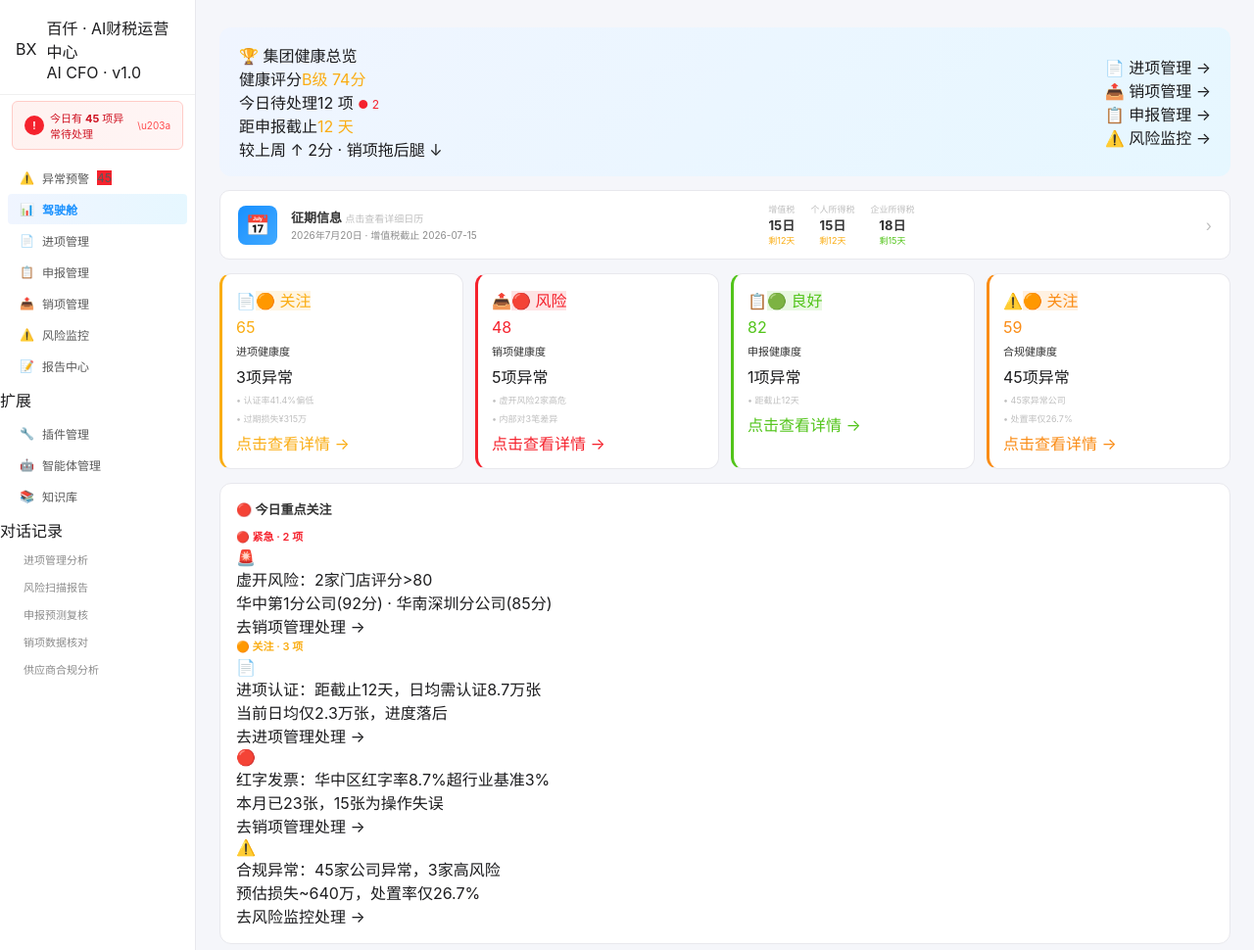
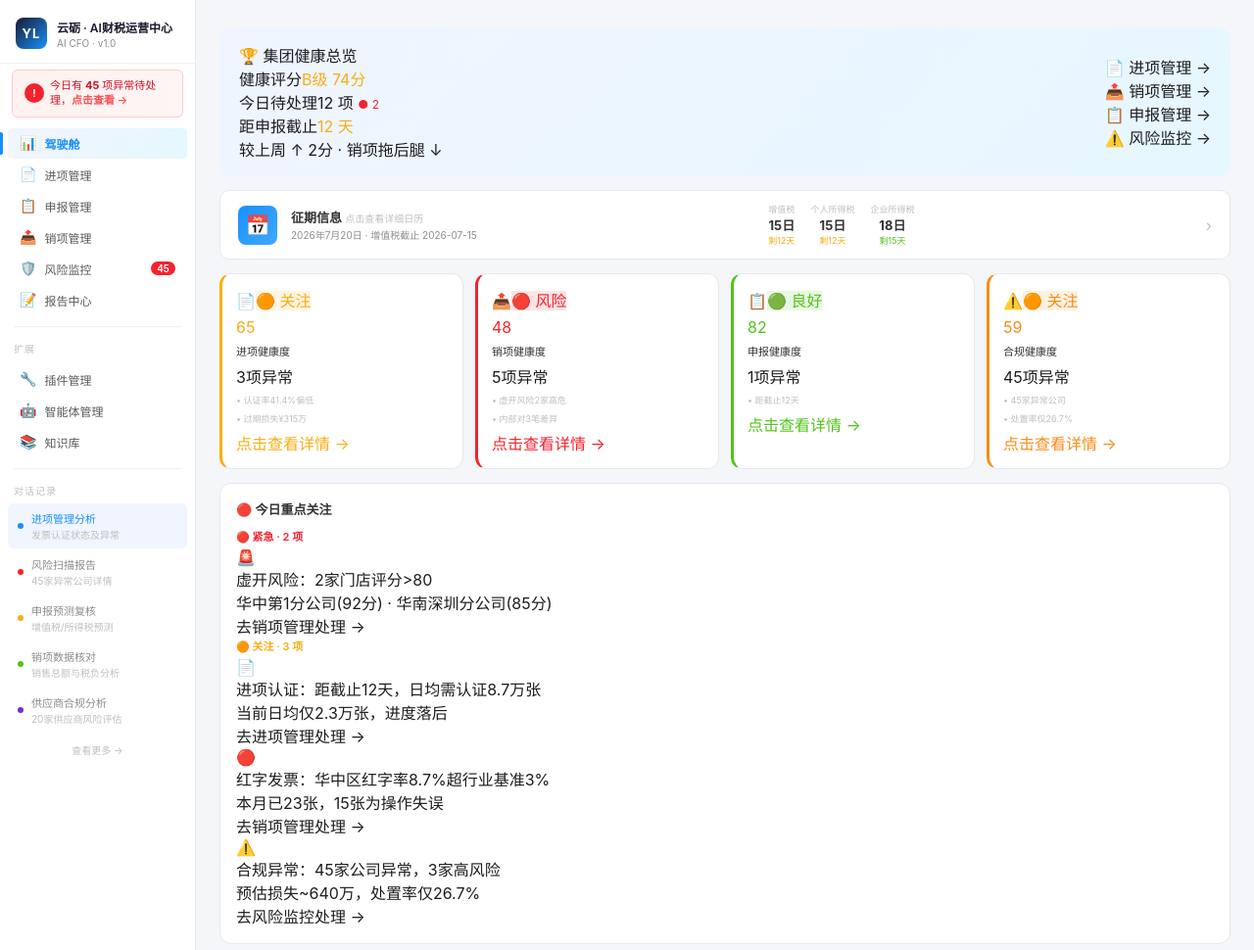
Before and after one commit to Rickywang223/AI_CFO, a Flask app: page / in a window 1280 px wide. Shown: the top 970 px of the page at 98% size. Run offline with Flask 3, Linux system fonts and the light colour scheme; parts of the project's set-up code (start-up, migrations or seed data) failed here and were passed over; some libraries are stand-ins or nearby versions.

Commit message:
[左侧导航] 品牌名更新+视觉优化+对话记录预览摘要

```diff
--- a/templates/demo.html
+++ b/templates/demo.html
@@ -2574,10 +2574,46 @@ function showRedInvoiceDetail() {
     /* ===== Layout System ===== */
     :root { --sidebar-w:200px; --chat-w:340px; --color-bg:#f5f5f7; --primary:#1890ff; --danger:#f5222d; --warning:#faad14; --success:#52c41a; --text:#333; --text-secondary:#595959; --text-hint:#8c8c8c; --text-light:#bfbfbf; --border:#e8e8ed; --border-light:#f0f0f0; --radius:8px; }
     .app-container { display:flex; height:100vh; background:var(--color-bg); overflow:hidden; }
+    /* ===== Left Panel Visual Enhance ===== */
     .left-panel { width:var(--sidebar-w); min-width:var(--sidebar-w); background:#fff; border-right:1px solid var(--border); display:flex; flex-direction:column; overflow-y:auto; }
+    .left-panel::-webkit-scrollbar { width:0; }
+    .org-info { padding:18px 16px 14px; display:flex; align-items:center; gap:10px; border-bottom:1px solid #f0f0f0; }
+    .org-icon { width:32px; height:32px; border-radius:8px; display:flex; align-items:center; justify-content:center; font-size:13px; font-weight:700; color:#fff; flex-shrink:0; letter-spacing:1px; background:linear-gradient(135deg,#1a1a2e,#1890ff); }
+    .org-detail { display:flex; flex-direction:column; gap:2px; min-width:0; }
+    .org-name { font-size:12px; font-weight:600; color:#1a1a2e; white-space:nowrap; overflow:hidden; text-overflow:ellipsis; }
+    .org-version { font-size:10px; color:#8c8c8c; font-weight:400; }
+
+    /* ===== Alert Banner ===== */
+    .alert-banner { display:flex; align-items:center; gap:8px; padding:10px 14px; margin:8px 10px; background:linear-gradient(90deg,#fff2f0,#fff5f5); border:1px solid #ffccc7; border-radius:8px; cursor:pointer; transition:all 0.12s; }
+    .alert-banner:hover { background:linear-gradient(90deg,#fff2f0,#ffebe8); border-color:#ff4d4f; transform:translateY(-1px); box-shadow:0 2px 8px rgba(245,34,45,0.08); }
+    .alert-banner-icon { width:22px; height:22px; border-radius:6px; background:linear-gradient(135deg,#f5222d,#cf1322); color:#fff; display:flex; align-items:center; justify-content:center; font-size:11px; font-weight:700; flex-shrink:0; }
+    .alert-banner-text { flex:1; font-size:11px; color:#333; line-height:1.4; }
+
+    /* ===== Navigation ===== */
+    .nav-menu { padding:4px 0; }
+    .nav-item { display:flex; align-items:center; gap:8px; padding:8px 14px; cursor:pointer; font-size:12px; color:var(--text-secondary); transition:all 0.1s; border-radius:6px; margin:1px 8px; position:relative; }
+    .nav-item:hover { background:#f5f5f5; color:#333; }
+    .nav-item.active { background:linear-gradient(90deg,#f0f5ff,#e6f7ff); color:var(--primary); font-weight:600; }
+    .nav-item.active::before { content:''; position:absolute; left:-8px; top:4px; bottom:4px; width:3px; background:var(--primary); border-radius:0 2px 2px 0; }
+    .nav-icon { font-size:14px; line-height:1; }
+    .nav-label { flex:1; }
+    .nav-badge { font-size:10px; padding:1px 6px; border-radius:10px; color:#fff; font-weight:600; min-width:18px; text-align:center; }
+    .nav-divider { height:1px; background:#f0f0f0; margin:6px 14px; }
+    .nav-group-label { font-size:10px; color:#bfbfbf; padding:8px 14px 4px; font-weight:500; text-transform:uppercase; letter-spacing:1px; }
+
+    /* ===== Conversation History ===== */
+    .history-list { padding:2px 8px; display:flex; flex-direction:column; gap:1px; }
+    .history-item { display:flex; align-items:center; gap:8px; padding:7px 10px; font-size:11px; color:var(--text-hint); cursor:pointer; transition:all 0.1s; border-radius:6px; margin:0; }
+    .history-item:hover { background:#f5f5f5; color:var(--text-secondary); }
+    .history-item.active, .history-item[style*="background:#f0f5ff"] { background:#f0f5ff; color:var(--primary); font-weight:500; }
+    .history-item .h-label { flex:1; }
+    .history-item .h-preview { font-size:10px; color:#bfbfbf; display:block; margin-top:1px; }
+    .h-dot { width:6px; height:6px; border-radius:50%; flex-shrink:0; margin-top:1px; }
+    .h-see-more { display:flex; align-items:center; justify-content:center; gap:4px; padding:7px 10px; font-size:10px; color:#bfbfbf; cursor:pointer; border-radius:6px; margin:2px 8px 8px; transition:all 0.1s; }
+    .h-see-more:hover { color:#1890ff; background:#f5f5f5; }
+    .module-view { display:block; }
     .center-content { flex:1; overflow-y:auto; padding:20px 24px; min-width:0; }
     .right-panel { width:var(--chat-w); min-width:var(--chat-w); background:#fff; border-left:1px solid var(--border); display:flex; flex-direction:column; }
-    .module-view { display:block; }
     .dash-dim-row { display:grid; grid-template-columns:repeat(4,1fr); gap:12px; margin-bottom:14px; }
     .dash-dim-card { background:#fff; border:1px solid var(--border); border-radius:10px; padding:14px; cursor:pointer; transition:all 0.12s; display:flex; flex-direction:column; gap:6px; }
     .dash-dim-card:hover { border-color:var(--primary); box-shadow:0 2px 8px rgba(24,144,255,0.08); }
@@ -2589,16 +2625,6 @@ function showRedInvoiceDetail() {
     .cal-modal-header { display:flex; justify-content:space-between; align-items:center; margin-bottom:14px; }
     .cal-modal-title { font-size:15px; font-weight:600; color:var(--text); }
     .cal-modal-close { background:none; border:none; font-size:16px; cursor:pointer; color:var(--text-light); padding:0 4px; }
-    .org-info { padding:16px 16px 12px; display:flex; align-items:center; gap:10px; border-bottom:1px solid var(--border-light); }
-    .nav-menu { padding:6px 0; }
-    .nav-item { display:flex; align-items:center; gap:8px; padding:8px 16px; cursor:pointer; font-size:12px; color:var(--text-secondary); transition:all 0.12s; position:relative; }
-    .nav-item:hover { background:#f5f5f5; }
-    .nav-item.active { background:#f0f5ff; color:var(--primary); font-weight:600; }
-    .history-list { padding:4px 0; flex:1; }
-    .history-item { display:flex; align-items:center; gap:8px; padding:6px 16px; font-size:11px; color:var(--text-hint); cursor:pointer; transition:background 0.12s; }
-    .history-item:hover { background:#f5f5f5; }
-    .chat-header { padding:16px; border-bottom:1px solid var(--border-light); font-size:13px; font-weight:600; color:var(--text); }
-    .chat-messages { flex:1; overflow-y:auto; padding:12px 16px; display:flex; flex-direction:column; gap:12px; }
     .chat-input-area { display:flex; padding:12px 16px; gap:8px; border-top:1px solid var(--border-light); }
     .chat-input { flex:1; border:1px solid #d9d9d9; border-radius:var(--radius); padding:8px 12px; font-size:12px; outline:none; transition:border-color 0.12s; }
     .chat-input:focus { border-color:var(--primary); }
@@ -2681,16 +2707,13 @@ function showRedInvoiceDetail() {
 <div class="app-container">
     <div class="left-panel">
         <div class="org-info">
-            <div class="org-icon">BX</div>
+            <div class="org-icon" style="background:linear-gradient(135deg,#1a1a2e,#1890ff);">YL</div>
             <div class="org-detail">
-                <div class="org-name">百仟 · AI财税运营中心</div>
+                <div class="org-name">云砺 · AI财税运营中心</div>
                 <div class="org-version">AI CFO · v1.0</div>
             </div>
         </div>
-        <div class="alert-banner" id="alertBanner" onclick="triggerRiskChat()"><div class="alert-banner-icon">!</div><div class="alert-banner-text">今日有 <b>45</b> 项异常待处理</div><div class="alert-banner-arrow">\u203a</div></div><div class="nav-menu">
-            <div class="nav-item alert-nav" onclick="switchModule('风险',this)" data-module="风险">
-                <span class="nav-icon">&#x26A0;&#xFE0F;</span><span class="nav-label">异常预警</span><span class="nav-badge" style="background:#f5222d;">45</span>
-            </div>
+        <div class="alert-banner" id="alertBanner" onclick="triggerRiskChat()"><div class="alert-banner-icon">!</div><div class="alert-banner-text">今日有 <b>45</b> 项异常待处理，<span style="color:#ff4d4f;font-weight:600;">点击查看 →</span></div></div><div class="nav-menu">
             <div class="nav-item active" onclick="switchModule('dashboard',this)" data-module="dashboard">
                 <span class="nav-icon">&#x1F4CA;</span><span class="nav-label">驾驶舱</span>
             </div>
@@ -2704,7 +2727,7 @@ function showRedInvoiceDetail() {
                 <span class="nav-icon">&#x1F4E4;</span><span class="nav-label">销项管理</span>
             </div>
             <div class="nav-item" onclick="switchModule('风险',this)" data-module="风险">
-                <span class="nav-icon">&#x26A0;&#xFE0F;</span><span class="nav-label">风险监控</span>
+                <span class="nav-icon">&#x1F6E1;&#xFE0F;</span><span class="nav-label">风险监控</span><span class="nav-badge" style="background:#f5222d;">45</span>
             </div>
             <div class="nav-item" onclick="sendChat('生成月度报告')">
                 <span class="nav-icon">&#x1F4DD;</span><span class="nav-label">报告中心</span>
@@ -2720,11 +2743,12 @@ function showRedInvoiceDetail() {
         <div class="nav-divider"></div>
         <div class="nav-group-label">对话记录</div>
         <div class="history-list" id="historyList">
-            <div class="history-item active" onclick="loadHistory('进项管理分析')"><div class="h-dot" style="background:#1890ff;"></div><span>进项管理分析</span></div>
-            <div class="history-item" onclick="loadHistory('风险扫描报告')"><div class="h-dot" style="background:#f5222d;"></div><span>风险扫描报告</span></div>
-            <div class="history-item" onclick="loadHistory('申报预测复核')"><div class="h-dot" style="background:#faad14;"></div><span>申报预测复核</span></div>
-            <div class="history-item" onclick="loadHistory('销项数据核对')"><div class="h-dot" style="background:#52c41a;"></div><span>销项数据核对</span></div>
-            <div class="history-item" onclick="loadHistory('供应商合规分析')"><div class="h-dot" style="background:#722ed1;"></div><span>供应商合规分析</span></div>
+            <div class="history-item active" onclick="loadHistory('进项管理分析')"><div class="h-dot" style="background:#1890ff;"></div><div class="h-label"><div>进项管理分析</div><div class="h-preview">发票认证状态及异常</div></div></div>
+            <div class="history-item" onclick="loadHistory('风险扫描报告')"><div class="h-dot" style="background:#f5222d;"></div><div class="h-label"><div>风险扫描报告</div><div class="h-preview">45家异常公司详情</div></div></div>
+            <div class="history-item" onclick="loadHistory('申报预测复核')"><div class="h-dot" style="background:#faad14;"></div><div class="h-label"><div>申报预测复核</div><div class="h-preview">增值税/所得税预测</div></div></div>
+            <div class="history-item" onclick="loadHistory('销项数据核对')"><div class="h-dot" style="background:#52c41a;"></div><div class="h-label"><div>销项数据核对</div><div class="h-preview">销售总额与税负分析</div></div></div>
+            <div class="history-item" onclick="loadHistory('供应商合规分析')"><div class="h-dot" style="background:#722ed1;"></div><div class="h-label"><div>供应商合规分析</div><div class="h-preview">20家供应商风险评估</div></div></div>
+            <div class="h-see-more" onclick="sendChat('查看所有对话记录')">查看更多 →</div>
         </div>
     </div>
     <div class="center-content expanded" id="centerContent">
```
